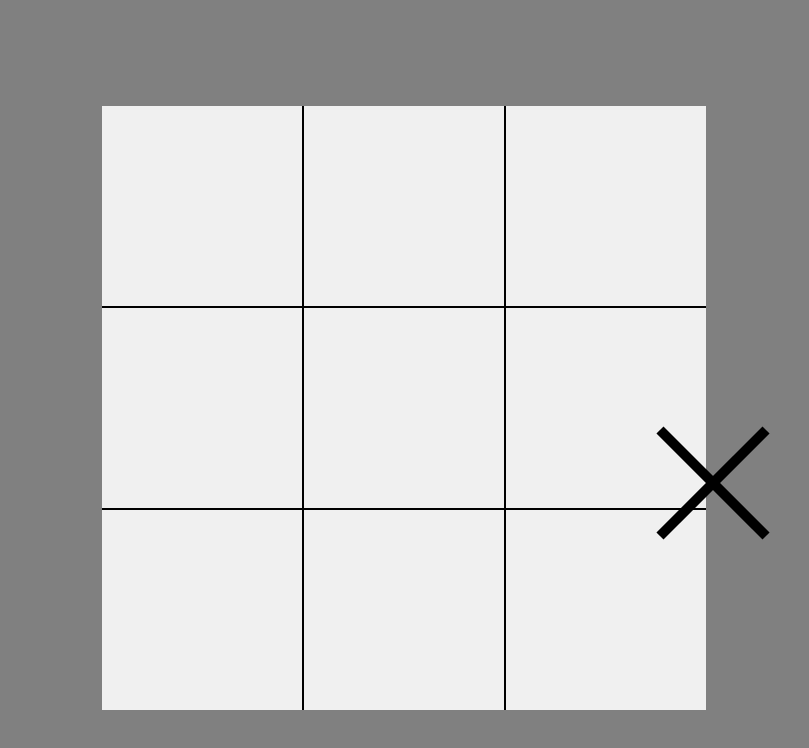
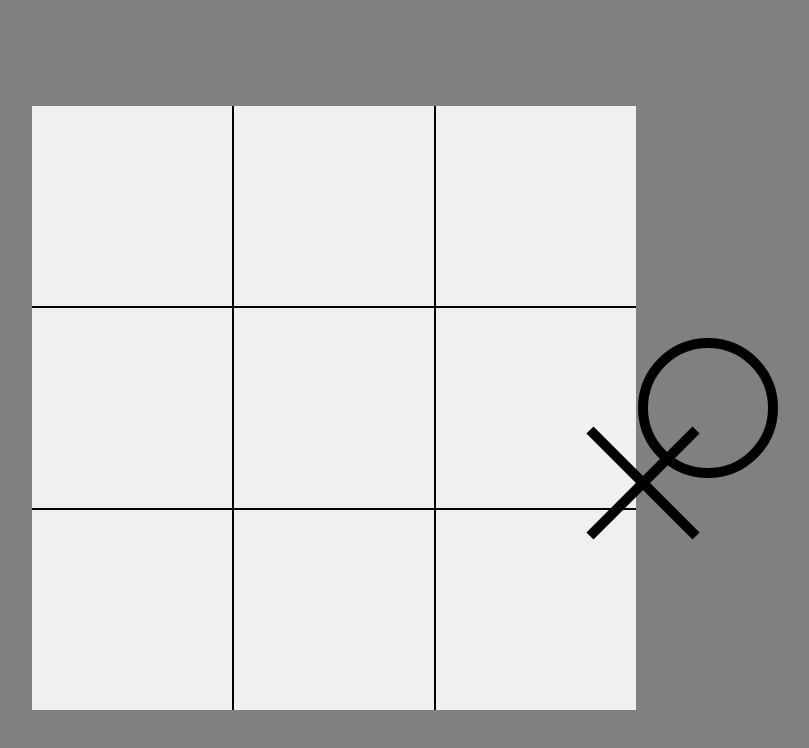
Before and after one commit to lancesparks/tic_tac_toe, a plain HTML site: page game.html in a window 1280 px wide. Shown: the whole page, without its empty margins (243-1052 px from the left). Drawn offline with Linux system fonts and the light colour scheme.

Commit message:
create o mark

```diff
--- a/game.css
+++ b/game.css
@@ -72,3 +72,10 @@ html {
   position: absolute;
   transform: rotate(-45deg);
 }
+
+.o_mark {
+  height: 120px;
+  width: 120px;
+  border: 10px solid #000;
+  border-radius: 50%;
+}
--- a/game.html
+++ b/game.html
@@ -23,6 +23,8 @@
         <div class="x_mark left_cross"></div>
         <div class="x_mark right_cross"></div>
       </div>
+
+      <div class="o_mark"></div>
     </main>
   </body>
 </html>
```
